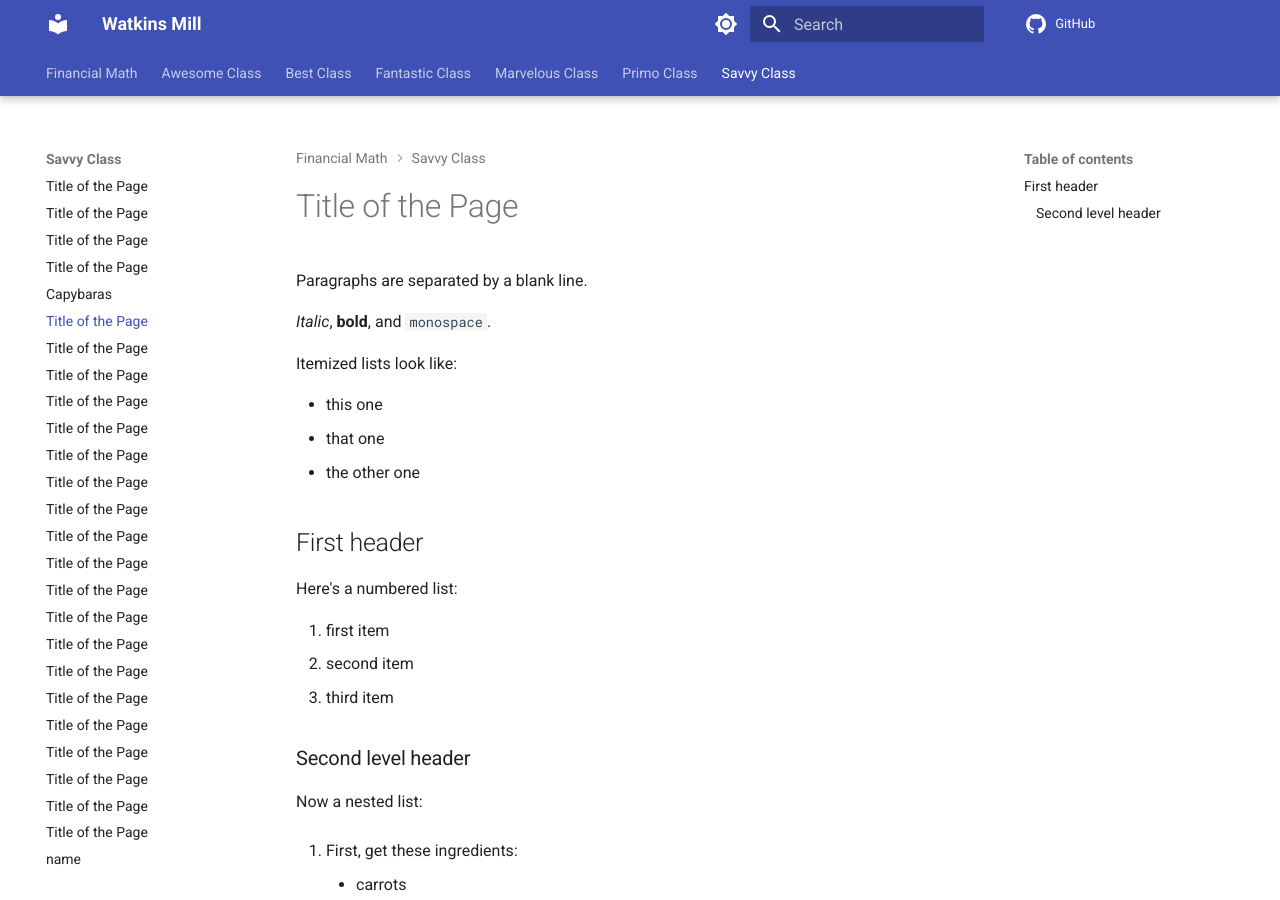
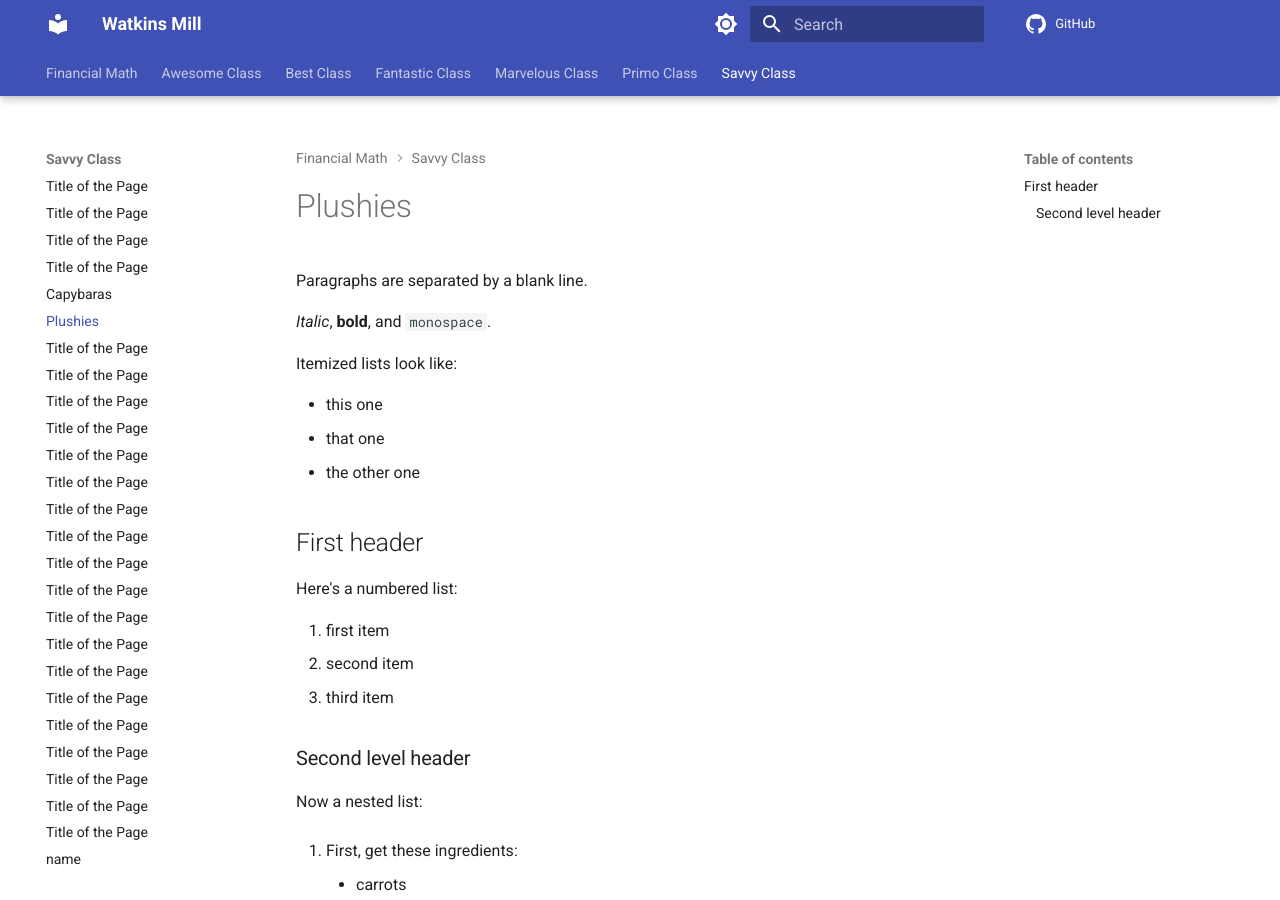
Before and after one commit to drjmarino/website, an MkDocs documentation site: the page built from docs/savvy/human06.md, in a window 1280 px wide and 900 px high. Built offline with MkDocs 1.6.1 and Material for MkDocs 9.7.7, drawn with Linux system fonts in a browser that asks for light colours; comment, search, counter and statistics services are not loaded.

Commit message:
Update human06.md

```diff
--- a/docs/savvy/human06.md
+++ b/docs/savvy/human06.md
@@ -1,4 +1,4 @@
-# Title of the Page
+# Plushies
 
 Paragraphs are separated by a blank line.
 
```
